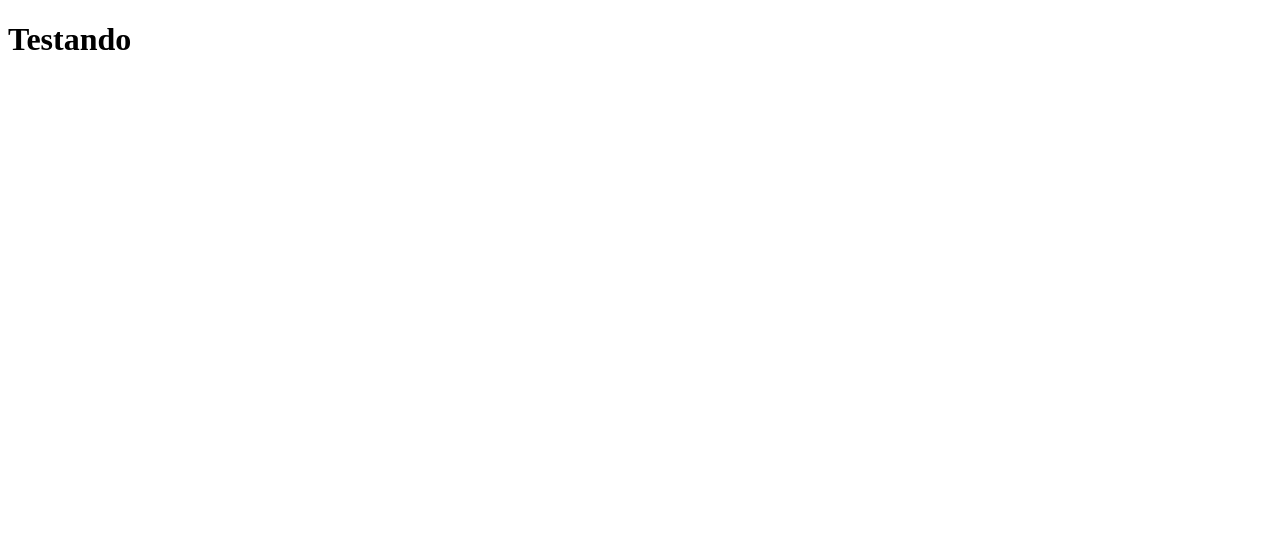
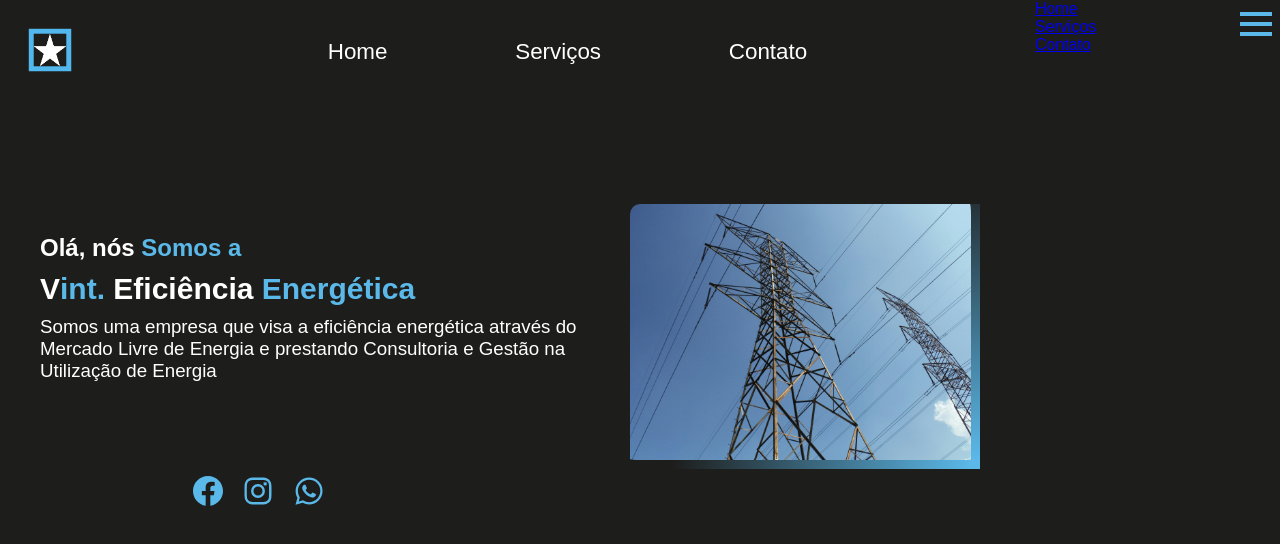
Before and after one commit to Matheus-Aguiarr/vint-eficienciaenergetica, a plain HTML site: page index.html in a window 1280 px wide. Drawn offline with nearby package versions, Linux system fonts and the light colour scheme.

Commit message:
iniciei os trabalhos

```diff
--- /dev/null
+++ b/estilos/style.css
@@ -0,0 +1,198 @@
+:root {
+    --primary-color: #5BB9EA;
+    --secondary-color: #5B8BEB;
+    --light-color: #AAD4EB;
+    --dark-color: #303B41;
+    --background-color: #1d1d1b;
+}
+
+* {
+    padding: 0;
+    margin: 0;
+    box-sizing: border-box;
+}
+
+body {
+    background-color: var(--background-color);
+    font-family: Arial, Helvetica, sans-serif;
+}
+
+header {
+    display: flex;
+    flex-flow: row nowrap;
+    gap: 100px;
+}
+
+header a img {
+    width: 100px;
+}
+
+header .nav a {
+    text-decoration: none;
+    color: white;
+    font-size: 1.4em;
+}
+
+header .nav a:hover {
+    color: var(--primary-color);
+}
+
+.txt-animado {
+    font-size: 30px;
+    text-align: center;
+    background-color: var(--background-color);
+    font-weight: 600;
+    color: white;
+    width: fit-content;
+    margin-left: 40px;
+    margin-top: 10px;
+    strong {
+        color: var(--primary-color);
+    }
+}
+
+.nav {
+    width: 100%;
+    display: flex;
+    flex-flow: row nowrap;
+    justify-content: space-evenly;
+    align-items: center;
+}
+
+#home h2{
+    margin-top: 30px;
+    margin-left: 40px;
+    color: white;
+    span {
+        color: var(--primary-color);
+    }
+}
+
+#home h3 {
+    color: white;
+    margin-left: 40px;
+    width: 550px;
+    margin-top: 10px;
+    font-weight: 500;
+}
+
+#home {
+    margin-top: 100px;
+}
+
+#home div.img-energy img {
+    border-radius: 10px;
+    border-right: solid .6rem;
+    border-bottom: solid .6rem;
+    border-image: linear-gradient(135deg, transparent 50%, var(--primary-color)) 1 ;
+    width: 350px;
+    height: auto;
+}
+
+.presentation {
+    display: flex;
+    flex-flow: row nowrap;
+    gap: 40px;
+}
+
+.social-medias a{
+    text-decoration: none;
+    color: var(--primary-color);
+    margin-left: 10px;
+
+}
+
+
+.social-medias {
+    margin-left: 180px;
+}
+
+
+@media screen and (min-width: 1281px) {
+    .presentation {
+        margin-left: 500px;
+    }
+    .social-medias {
+        margin-left: 700px;
+        margin-top: -150px;
+    }
+    #home div.img-energy img {
+        width: 500px;
+    }
+}
+
+
+@media screen and (max-width: 767px) {
+    .presentation {
+        display: flex;
+        flex-flow: column nowrap;
+        margin-left: 0px;
+        margin-top: -100px;
+    }
+    #home h3 {
+        width: 95vw;
+        text-align: justify;
+        margin-left: 10px;
+    }
+    #home h2 {
+        margin-top: 0px;
+        margin-left: 10px;
+    }
+    .txt-animado {
+        margin-left: 10px;
+    }
+    .img-energy {
+        margin: auto;
+        margin-top: 50px;
+
+    }
+
+    .social-medias {
+        margin-top: -320px;
+        margin-left: 110px;
+    }
+
+    .social-medias a img {
+        width: 40px;
+    }
+
+    .nav {
+        display: none;
+    }
+
+    header {
+        justify-content: space-between;
+    }
+
+    .nav-burguer {
+        img {
+            margin-top: 20px;
+            margin-right: 20px;
+        }
+    }
+
+    .nav-responsive {
+        background-color: var(--background-color);
+        position: absolute;
+        top: 100px;
+        left: 50%;
+        transform: translate(-50%);
+        width: 110vw;
+        height: 200px;
+        display: flex;
+        flex-flow: column nowrap;
+        gap: 10px;
+        box-shadow: 1px 1px 1px black;
+        visibility: hidden;
+        a {
+            font-weight: bold;
+            font-size: 1.4em;
+            text-decoration: none;
+            color: white;
+            margin-left: 30px;
+            margin-bottom: 20px;
+        }
+
+    }
+
+}
--- a/index.html
+++ b/index.html
@@ -1,13 +1,71 @@
 <!DOCTYPE html>
 <html lang="pt-br">
 <head>
-    <meta charset="UTF-8">
-    <meta name="viewport" content="width=device-width, initial-scale=1.0">
-    <title>Vint Eficiência Energética</title>
+  <meta charset="UTF-8">
+  <meta name="viewport" content="width=device-width, initial-scale=1.0">
+  <title>Vint Eficiência Energética</title>
+  <link href='https://unpkg.com/boxicons@2.1.4/css/boxicons.min.css' rel='stylesheet'>
+  <link rel="stylesheet" href="estilos/style.css">
 </head>
 <body>
-    <h1>
-        Testando
-    </h1>
+    <header>
+        <a href="#home">
+            <img src="imgs/Prancheta 3VINT.jpg" alt="">
+        </a>
+        <div class="nav">
+            <a href="#home">Home</a>
+            <a href="#services">Serviços</a>
+            <a href="#contact">Contato</a>
+        </div>
+        <div class="nav-responsive">
+            <a href="#home">Home</a>
+            <a href="#services">Serviços</a>
+            <a href="#contact">Contato</a>
+        </div>
+        <div class="nav-burguer">
+            <img src="imgs/menu-regular-48.png" alt="" id="toggleMenu">
+        </div>
+    </header>
+    <main class="content">
+        <!-- AQUI SE INICIA A HOME -->
+        <section id="home">
+            <div class="presentation">
+                <div class="hello">
+                    <h2>
+                       Olá, nós <span>Somos a</span>
+                    </h2>
+                    <div class="txt-animado">
+                        V<strong>int. </strong> Eficiência <strong>Energética</strong>
+                    </div>
+                    <h3>
+                        Somos uma empresa que visa a eficiência energética através do Mercado Livre de Energia e prestando Consultoria e Gestão na Utilização de Energia
+                    </h3>
+                </div>
+                <div class="img-energy">
+                    <img src="imgs/pexels-padrinan-230518.jpg" alt="" srcset="">
+                </div>
+            </div>
+            <div class="social-medias">
+                <a href="">
+                    <img src="imgs/facebook-circle-logo-36 (1).png" alt="">
+                </a>
+                <a href="">
+                    <img src="imgs/instagram-logo-36 (1).png" alt="">
+                </a>
+                <a href="">
+                    <img src="imgs/whatsapp-logo-36 (1).png" alt="">
+                </a>
+            </div>
+        </section>
+        <!-- AQUI SE INICIA A ABA SERVIÇOS -->
+        <section id="services">
+
+        </section>
+        <!-- AQUI SE INICIA A ABA CONTATOS -->
+        <section id="contact">
+
+        </section>
+    </main>
 </body>
+<script src="scripts/script.js"></script>
 </html>
--- /dev/null
+++ b/scripts/script.js
@@ -0,0 +1 @@
+alert('deu bom')
```
Also changed, not shown: estilos/efeito-digitando.css (added), imgs/Prancheta 2VINT.jpg (added), imgs/Prancheta 3VINT.jpg (added), imgs/Vint Eficiência Energética Logo rev 02.jpg (added), imgs/calendar-regular-60.png (added), imgs/facebook-circle-logo-36 (1).png (added), imgs/instagram-logo-36 (1).png (added), imgs/menu-regular-36.png (added), imgs/menu-regular-48.png (added), imgs/pexels-padrinan-230518.jpg (added), imgs/whatsapp-logo-36 (1).png (added).
